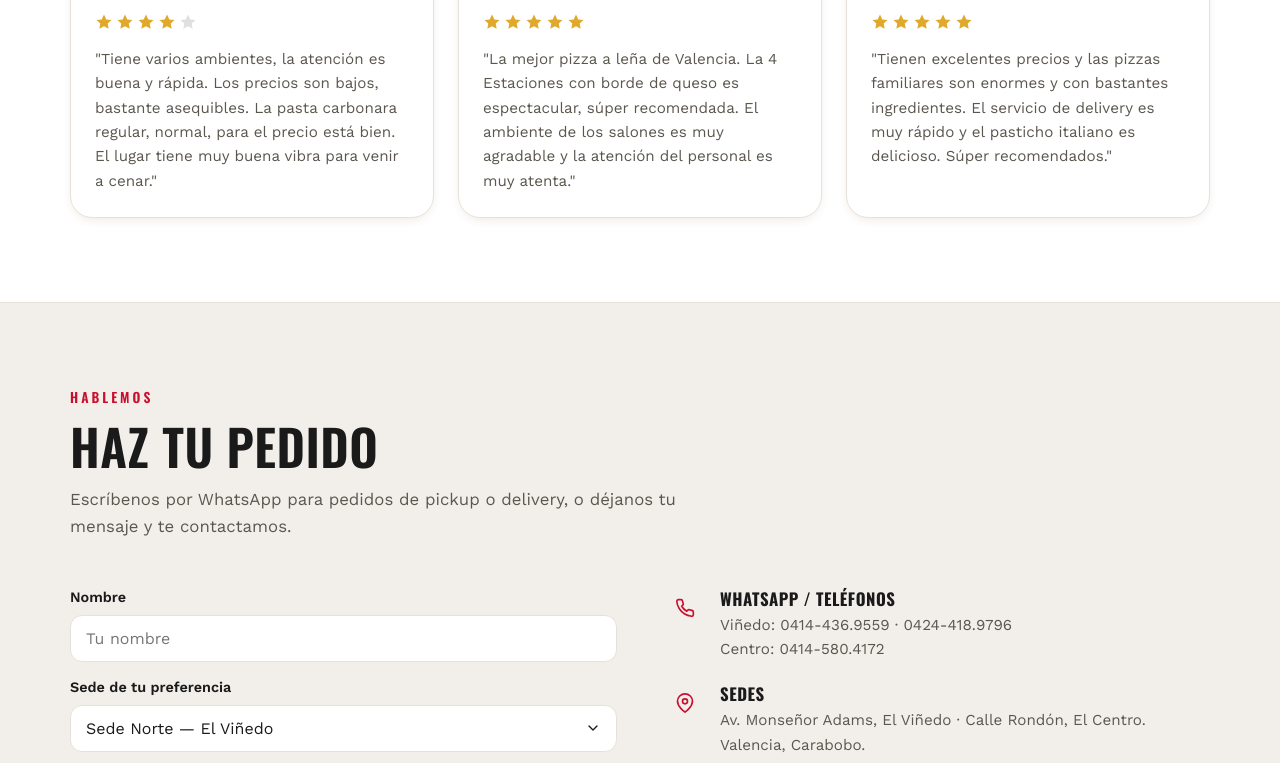
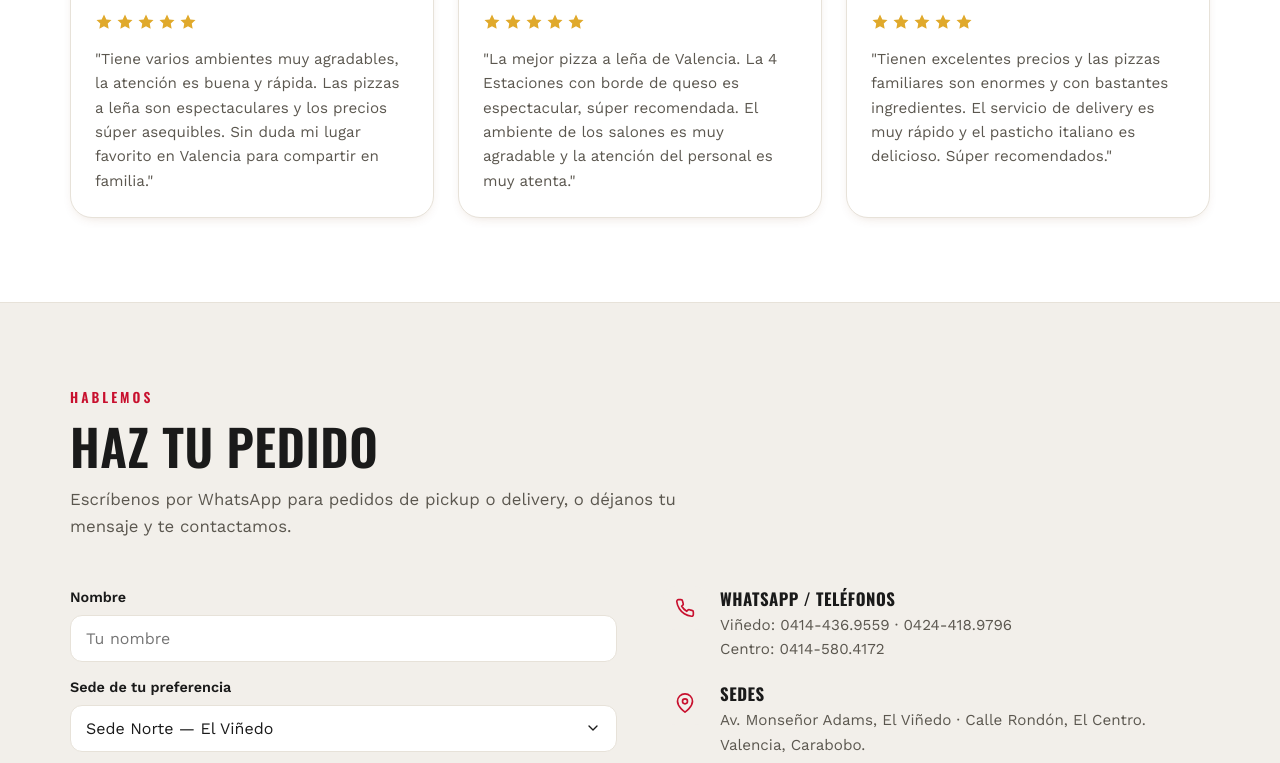
Before and after one commit to luiggiberaldi/landing-pizzeria-007, a website: page index.html in a window 1280 px wide. Shown: the part 6538-7301 px from the top of the page. Drawn offline with nearby package versions, Linux system fonts and the light colour scheme.

Commit message:
feat: actualizar reseña de Angelina Padrino a una totalmente positiva

```diff
--- a/index.html
+++ b/index.html
@@ -660,9 +660,9 @@ footer a.fl .ico{color:var(--accent-soft)}
           <svg class="filled" viewBox="0 0 24 24"><polygon points="12 2 15.1 8.6 22 9.3 17 14.1 18.2 21 12 17.6 5.8 21 7 14.1 2 9.3 8.9 8.6"/></svg>
           <svg class="filled" viewBox="0 0 24 24"><polygon points="12 2 15.1 8.6 22 9.3 17 14.1 18.2 21 12 17.6 5.8 21 7 14.1 2 9.3 8.9 8.6"/></svg>
           <svg class="filled" viewBox="0 0 24 24"><polygon points="12 2 15.1 8.6 22 9.3 17 14.1 18.2 21 12 17.6 5.8 21 7 14.1 2 9.3 8.9 8.6"/></svg>
-          <svg class="empty" viewBox="0 0 24 24"><polygon points="12 2 15.1 8.6 22 9.3 17 14.1 18.2 21 12 17.6 5.8 21 7 14.1 2 9.3 8.9 8.6"/></svg>
+          <svg class="filled" viewBox="0 0 24 24"><polygon points="12 2 15.1 8.6 22 9.3 17 14.1 18.2 21 12 17.6 5.8 21 7 14.1 2 9.3 8.9 8.6"/></svg>
         </div>
-        <p class="review-text">"Tiene varios ambientes, la atención es buena y rápida. Los precios son bajos, bastante asequibles. La pasta carbonara regular, normal, para el precio está bien. El lugar tiene muy buena vibra para venir a cenar."</p>
+        <p class="review-text">"Tiene varios ambientes muy agradables, la atención es buena y rápida. Las pizzas a leña son espectaculares y los precios súper asequibles. Sin duda mi lugar favorito en Valencia para compartir en familia."</p>
       </div>
 
       <div class="review-card reveal">
```
